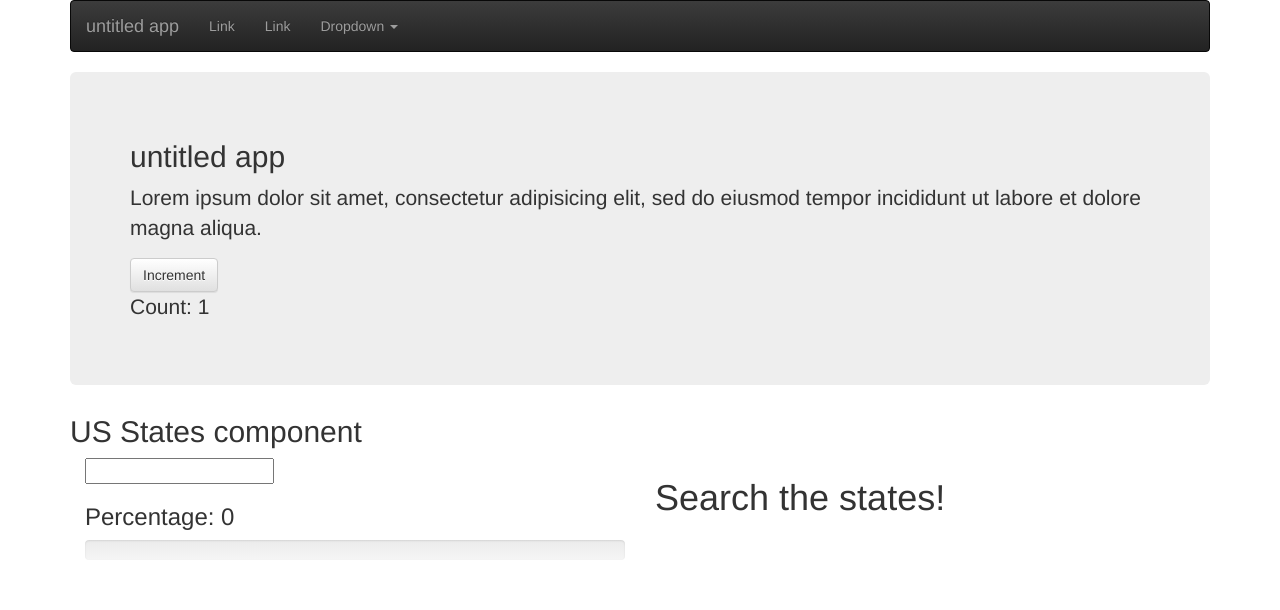
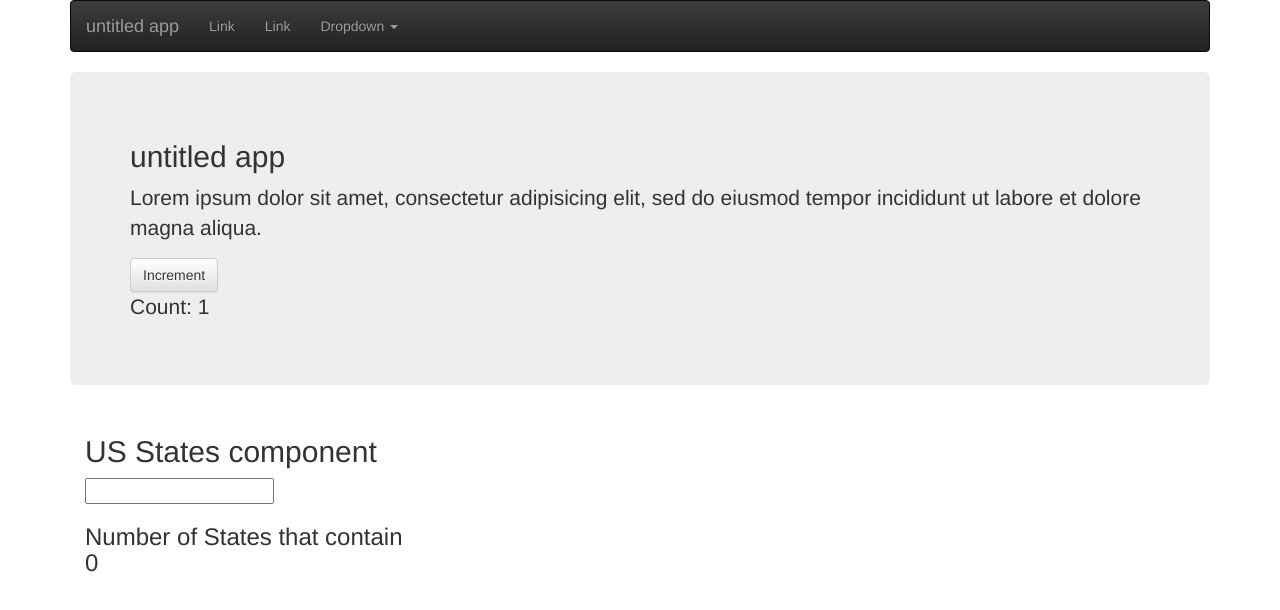
Before and after one commit to guylyons/express-preact, a React app: page /#/ in a window 1280 px wide. Shown: the top 610 px of the page. Built offline with nearby package versions, Linux system fonts and the light colour scheme.

Commit message:
use filter

```diff
--- a/src/components/UsStates.js
+++ b/src/components/UsStates.js
@@ -1,13 +1,13 @@
 import React from "react";
-import { Button, Col, ProgressBar } from "react-bootstrap";
+import { Button, Col, ProgressBar, Badge } from "react-bootstrap";
 
 class UsStates extends React.Component {
   constructor(props) {
     super(props);
     this.state = {
       result: "Search a state",
-      percentage: 0,
-      searchTerm: "Search the states!",
+      numStates: 0,
+      searchTerm: "",
       states: [
         "Alabama",
         "Alaska",
@@ -79,18 +79,24 @@
   matchFinder(value, array) {
     var returnArray = [];
 
-    for (var i = 0; i < array.length; i++) {
-      if (array[i].includes(value)) {
-        returnArray.push(array[i]);
-      }
-    }
-    console.log(returnArray.length / 51);
-    var newPercentage = returnArray.length / 51 * 100;
+    // for (var i = 0; i < array.length; i++) {
+    //   if (array[i].includes(value)) {
+    //     returnArray.push(array[i]);
+    //   }
+    // }
 
-    this.setState({
-      statesNew: returnArray,
-      percentage: Math.round(newPercentage),
-      searchTerm: value
+    var returnArray = array.filter(function(arrayIndex) {
+      value = value.toLowerCase();
+      arrayIndex = arrayIndex.toLowerCase();
+      return arrayIndex.includes(value);
+    });
+
+    this.setState((prevState, currentProps) => {
+      return {
+        statesNew: returnArray,
+        searchTerm: value,
+        numStates: returnArray.length
+      };
     });
   }
   render() {
@@ -103,14 +109,16 @@
 
     return (
       <div>
-        <h2 onCopy={this.handleCopy}>US States component</h2>
         <Col md={6}>
+          <h2 onCopy={this.handleCopy}>US States component</h2>
           <input type="text" onChange={this.handleChange.bind(this)} />
           <br />
           <h3>
-            Percentage: {this.state.percentage}
+            Number of States that contain{" "}
+            <strong>{this.state.searchTerm}</strong>
+            <br />
+            {this.state.numStates}
           </h3>
-          <ProgressBar bsStyle="info" now={this.state.percentage} />
         </Col>
         <Col md={6}>
           <div className="statesNewItems">
```
